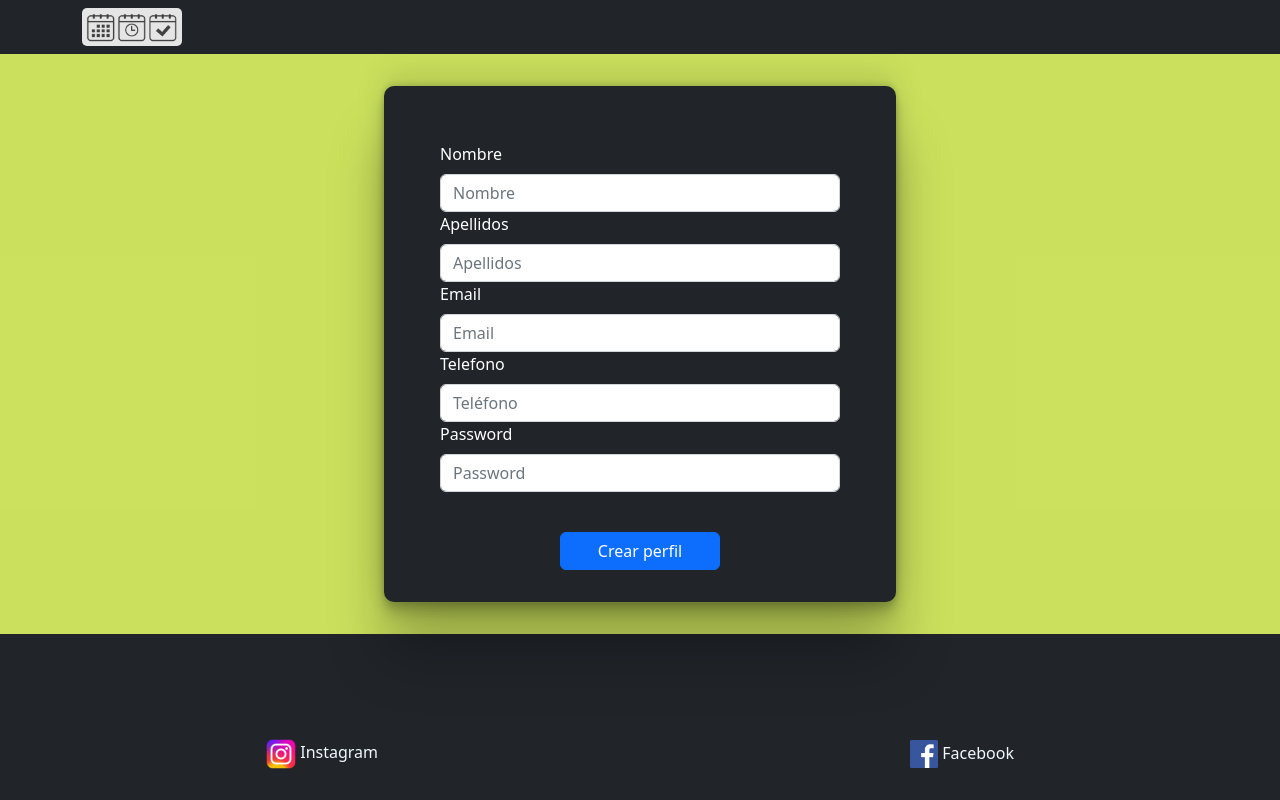
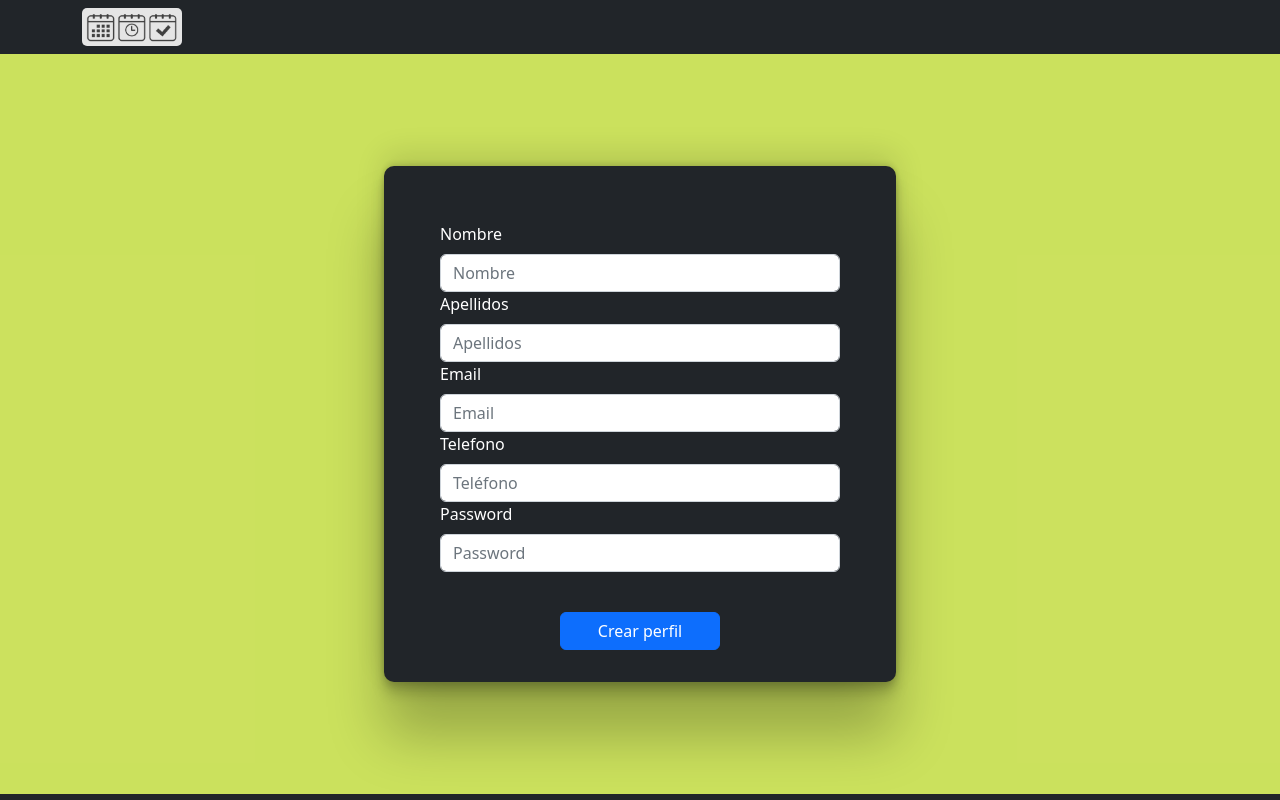
Before and after one commit to FranciscoCampana1/EventPlanner-FrontEnd-React, a React (Vite) app: page /register in a window 1280 px wide. Shown: the top 800 px of the page. Built offline with nearby package versions, Linux system fonts and the light colour scheme.

Commit message:
chore: modified for check id_admin in the event

```diff
--- a/src/containers/event-create/EventCreate.jsx
+++ b/src/containers/event-create/EventCreate.jsx
@@ -20,13 +20,14 @@
     setFormValues({
       ...formValues,
       [name]: value,
+      id_admin: authState.userInfo.id
     });
   };
 
   const handleSubmit = (e) => {
     e.preventDefault();
     createEvent(authState.userToken ,formValues);
-    navigate("/events");
+    navigate("/menu");
   };
 
   const createEvent = async (token, body) => {
--- a/src/containers/event-create/EventCreate.scss
+++ b/src/containers/event-create/EventCreate.scss
@@ -0,0 +1,4 @@
+.contenedor-form{
+    padding-top: 7em !important;
+    padding-bottom: 7em !important;
+}
```
